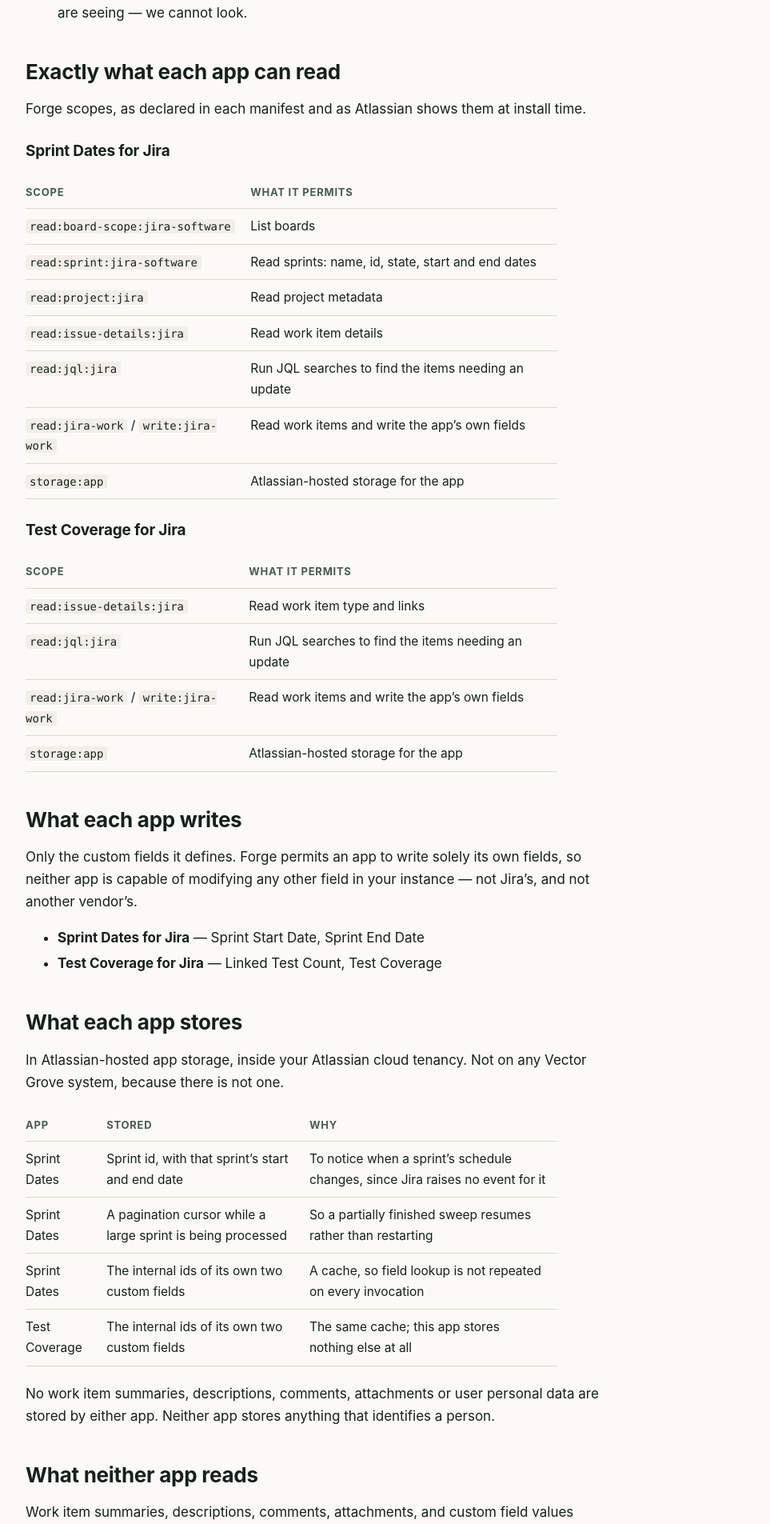
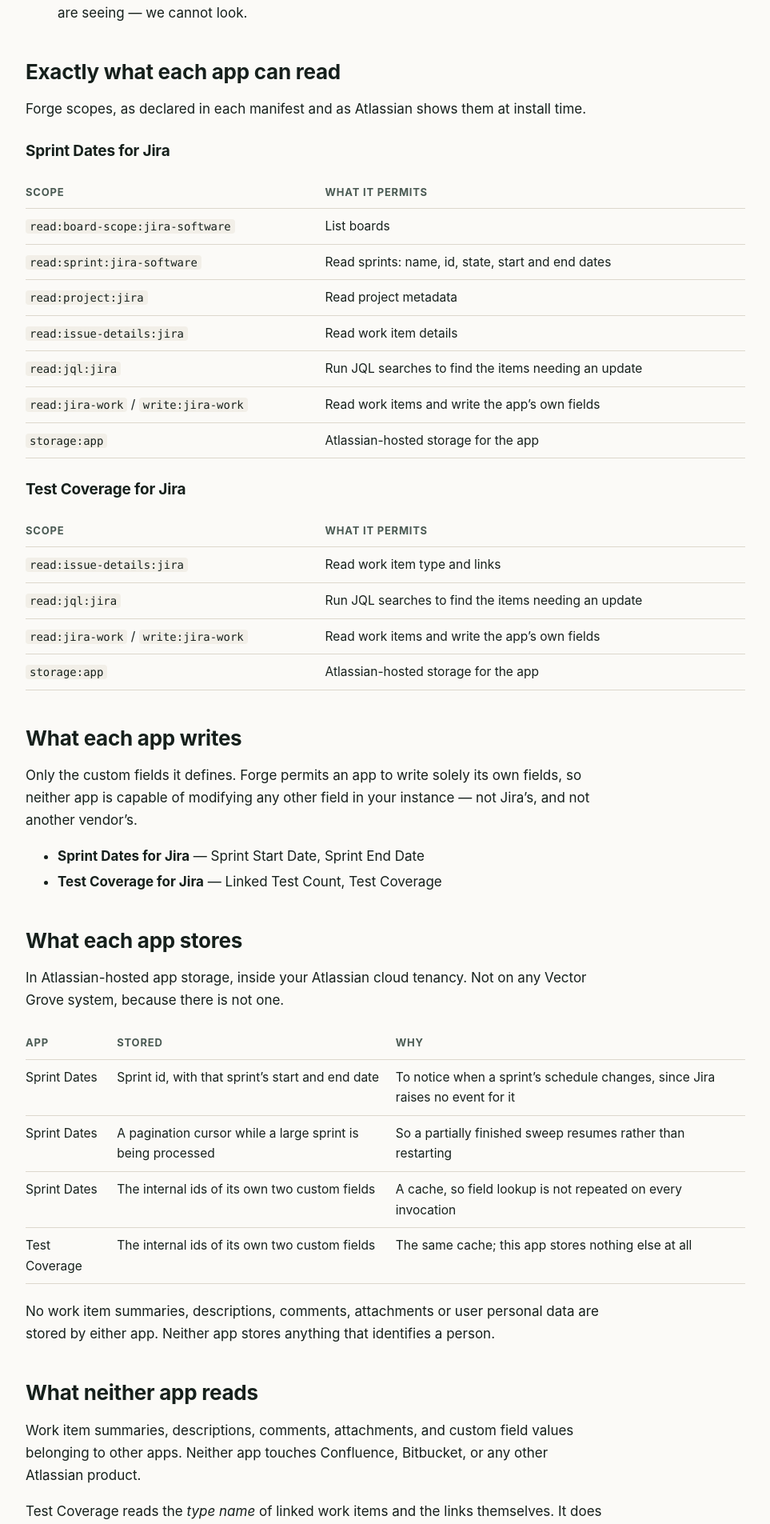
Before and after one commit to vector-grove-capital/vgc-legal, a Jekyll site: the page built from security.md, in a window 1280 px wide. Shown: the part 716-2621 px from the top of the page at 80% size, without its empty margins (112-1075 px from the left). Built offline with Jekyll 4.4.1, drawn with Linux system fonts in a browser that asks for light colours.

Commit message:
Scope names wrapped mid-token, and the baseurl guard fired on a good link
Both found by looking at the built site rather than at its status codes.

- /security/ holds the Forge scope tables, and tables inherited the 68ch prose
  measure, so read:board-scope:jira-software broke across two lines. In a
  document whose whole job is precision that reads as a typo. Tables now get
  their own width and code inside a cell does not wrap.
- check-site.ps1's baseurl check matched a bare "vgc-legal/", which also
  matches the perfectly good github.com/vector-grove-capital/vgc-legal/issues
  link. It reported a leak that did not exist. It now matches only in path
  position, and -SelfTest asserts both directions against fixtures: 2 matches
  on the markup that actually shipped broken, 0 on the tracker URL. Tightening
  a guard until it stops complaining is how guards become decoration.

Co-Authored-By: Claude Opus 5 (1M context) <noreply@anthropic.com>

```diff
--- a/assets/css/site.css
+++ b/assets/css/site.css
@@ -115,8 +115,12 @@ pre code { background: none; color: inherit; padding: 0; font-size: inherit; }
 
 /* ---------- tables ---------- */
 
-table { border-collapse: collapse; margin: 20px 0; font-size: 15.5px; width: 100%; max-width: var(--measure); }
-th, td { text-align: left; padding: 9px 14px 9px 0; border-bottom: 1px solid var(--rule); vertical-align: top; }
+/* Tables are NOT held to the prose measure: the security page's scope names
+   (read:board-scope:jira-software) wrapped mid-token at 68ch, which reads as a
+   typo in a document whose whole job is to be precise. */
+table { border-collapse: collapse; margin: 20px 0; font-size: 15.5px; width: 100%; max-width: 900px; }
+th, td { text-align: left; padding: 9px 18px 9px 0; border-bottom: 1px solid var(--rule); vertical-align: top; }
+td code, th code { white-space: nowrap; }
 th { font-weight: 650; color: var(--ink-soft); font-size: 13px; text-transform: uppercase; letter-spacing: 0.06em; }
 
 /* ---------- notes ---------- */
```
Also changed, not shown: 1 other file.
